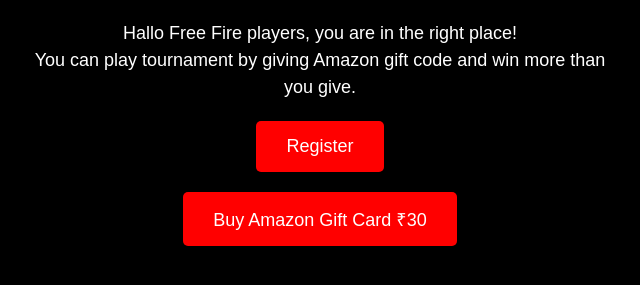
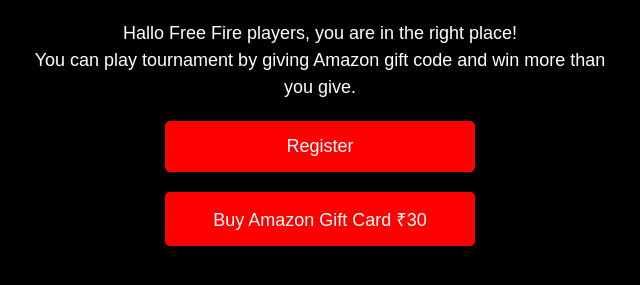
Before and after one commit to GM8310/Free-fire-tournament-, a plain HTML site: page tornament.html in a window 1280 px wide. Shown: the part 83-368 px from the top of the page, without its empty margins (320-960 px from the left). Drawn offline with Linux system fonts and the light colour scheme.

Commit message:
tornament.html

```diff
--- a/tornament.html
+++ b/tornament.html
@@ -9,10 +9,11 @@
         background: black;
         color: white;
         text-align: center;
+        padding: 20px;
     }
     h1 {
         font-size: 35px;
-        margin-top: 40px;
+        margin-top: 20px;
         color: red;
     }
     p {
@@ -22,8 +23,8 @@
         line-height: 1.5;
     }
     .btn {
-        display: inline-block;
-        margin-top: 20px;
+        display: block;
+        margin: 20px auto;
         padding: 15px 30px;
         background: red;
         color: white;
@@ -31,6 +32,7 @@
         font-size: 18px;
         border-radius: 5px;
         transition: background 0.3s;
+        width: 250px;
     }
     .btn:hover {
         background: darkred;
@@ -43,7 +45,7 @@
 <p>Hallo Free Fire players, you are in the right place!<br>
 You can play tournament by giving Amazon gift code and win more than you give.</p>
 
-<a class="btn" href="https://forms.gle/bXfwH5SoBGkcTxt26" target="_blank">Register</a><br>
+<a class="btn" href="https://forms.gle/bXfwH5SoBGkcTxt26" target="_blank">Register</a>
 <a class="btn" href="https://www.amazon.in/dp/B00JRD35LM" target="_blank">Buy Amazon Gift Card ₹30</a>
 
 </body>
```
